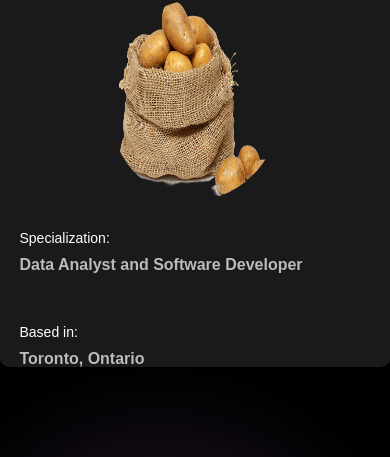
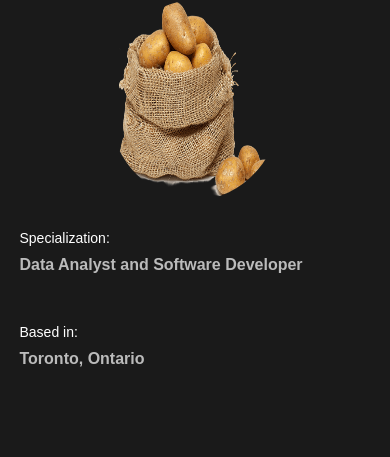
Before and after one commit to Momna-bit/MomnaAli, a plain HTML site: page index.html in a window 390 px wide. Shown: the part 143-600 px from the top of the page. Drawn offline with Linux system fonts and the light colour scheme.

Commit message:
Update style.css

```diff
--- a/style.css
+++ b/style.css
@@ -538,7 +538,7 @@ body {
       left: 50%;
       transform: translateX(-50%); /* Center it horizontally */
       width: 90vw; /* Make it more narrow on small screens */
-      height: 100vw; /* Adjust height based on content */
+      height: 1000vw; /* Adjust height based on content */
       z-index: 0;
   }
 
@@ -564,7 +564,7 @@ body {
       left: 50%;
       transform: translateX(-50%);
       width: 90vw; /* Make it even narrower */
-      height: 100vw; /* Adjust height based on content */
+      height: 1000vw; /* Adjust height based on content */
       z-index: 0;
   }
 
```
